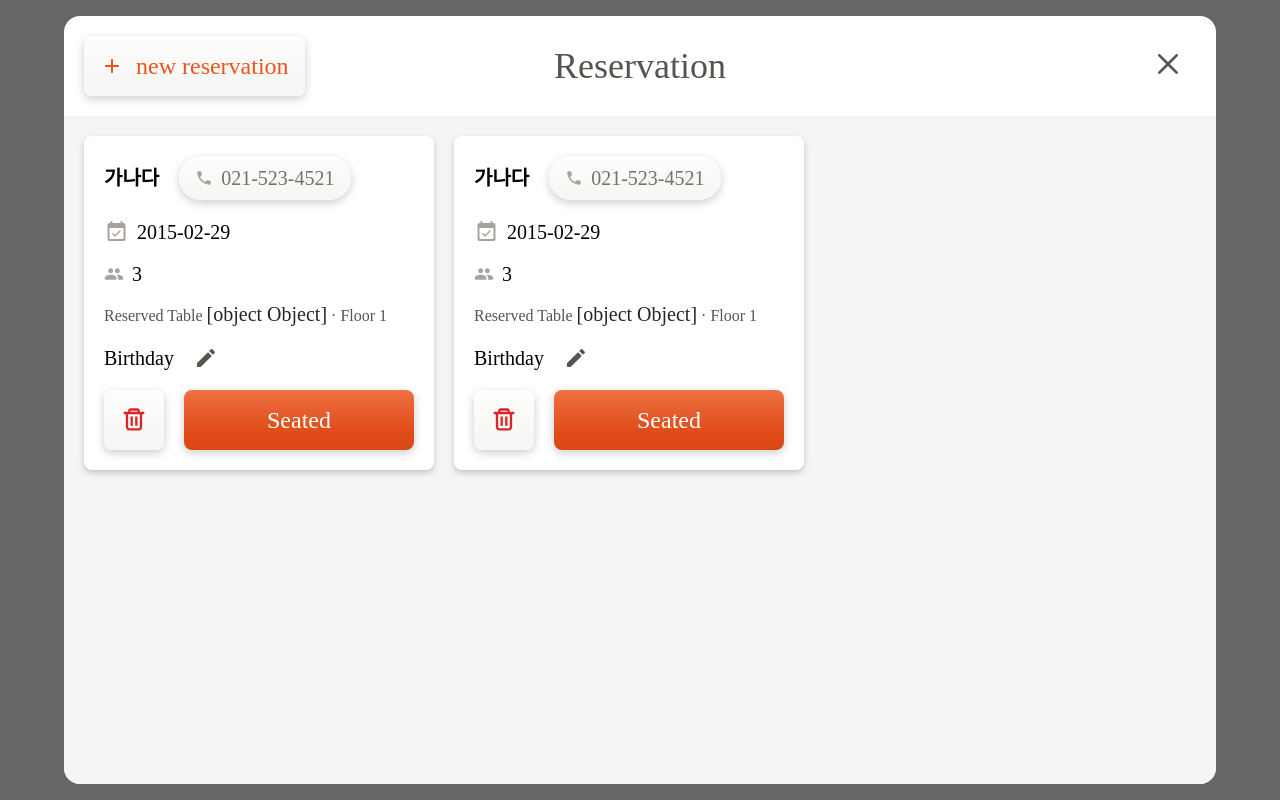
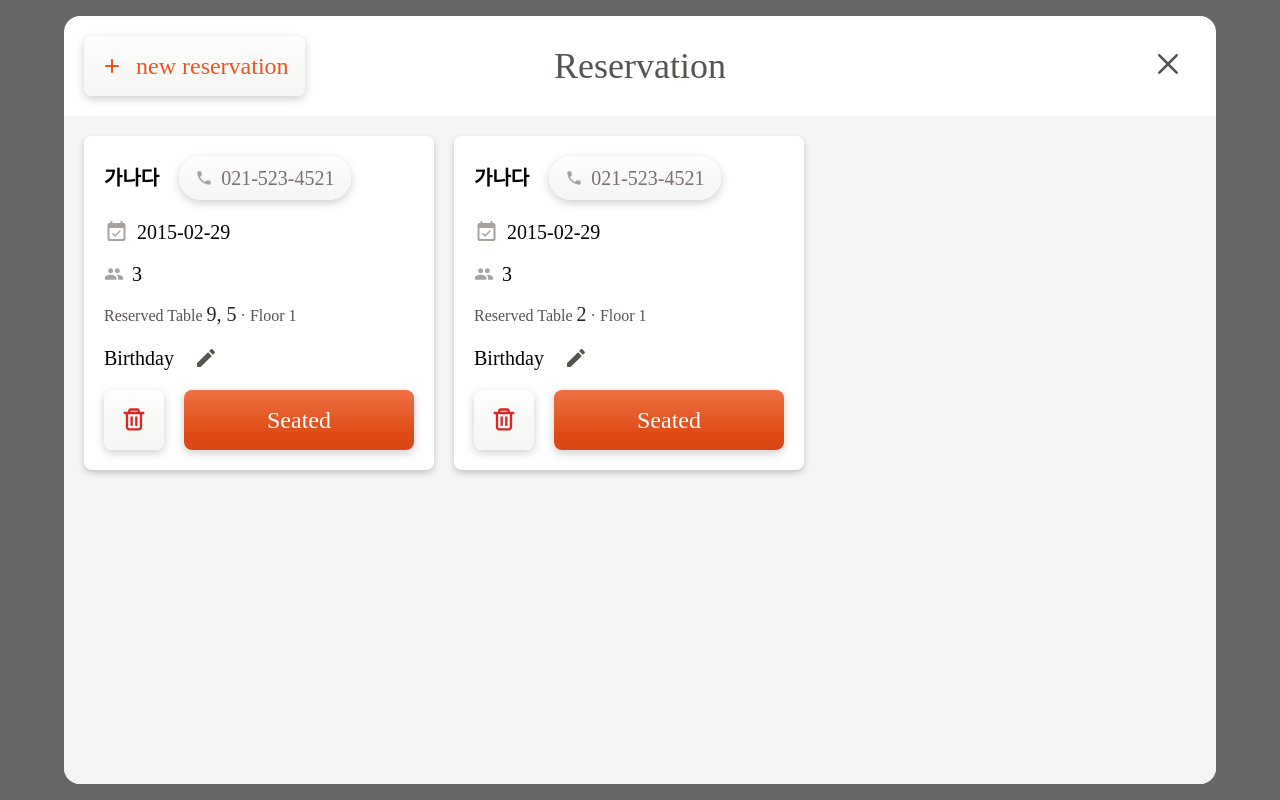
Before and after one commit to Haegnim/quiz-manage-reservations, a SvelteKit app: page / in a window 1280 px wide. Built offline with nearby package versions, Linux system fonts and the light colour scheme.

Commit message:
edit : selet table

```diff
--- a/src/components/reservationCard.svelte
+++ b/src/components/reservationCard.svelte
@@ -11,7 +11,7 @@
 		name: string;
 		phoneNumber: string;
 		guests: number;
-		selectTable?: { table: number; floor: number }[];
+		selectTable: { table: number; floor: number }[];
 		memo?: string;
 		date: string;
 		id: string;
@@ -25,6 +25,9 @@
 	const handleSeatedClick = (event: MouseEvent) => {
 		event.preventDefault();
 	};
+	let table: number[] = [];
+	data && data.selectTable.map((item) => table.push(item.table));
+	console.log(data.selectTable);
 </script>
 
 <li>
@@ -44,7 +47,7 @@
 
 		{#if data.selectTable}
 			<p class="c-gray font-16 mb-20">
-				Reserved Table <span class="font-20 c-black">{data.selectTable.join(',')}</span> · Floor 1
+				Reserved Table <span class="font-20 c-black">{table.join(', ')}</span> · Floor 1
 			</p>
 			<p class="row mb-20 flex-g-20">{data.memo} {@html Edit}</p>
 		{:else}
--- a/src/store/stores.ts
+++ b/src/store/stores.ts
@@ -4,7 +4,7 @@ export interface ReservationCardProps {
 	name: string;
 	phoneNumber: string;
 	guests: number;
-	selectTable?: { table: number; floor: number }[];
+	selectTable: { table: number; floor: number }[];
 	memo?: string;
 	date: string;
 	id: string;
@@ -14,7 +14,10 @@ const initialReservations: ReservationCardProps[] = [
 		name: '가나다',
 		phoneNumber: '021-523-4521',
 		guests: 3,
-		selectTable: [{ table: 1, floor: 1 }],
+		selectTable: [
+			{ table: 9, floor: 1 },
+			{ table: 5, floor: 1 }
+		],
 		memo: 'Birthday',
 		date: '2015-02-29',
 		id: '1'
@@ -23,7 +26,7 @@ const initialReservations: ReservationCardProps[] = [
 		name: '가나다',
 		phoneNumber: '021-523-4521',
 		guests: 3,
-		selectTable: [{ table: 1, floor: 1 }],
+		selectTable: [{ table: 2, floor: 1 }],
 		memo: 'Birthday',
 		date: '2015-02-29',
 		id: '2'
```
Also changed, not shown: src/routes/edit/[id]/+page.svelte (+6 -10 lines).
